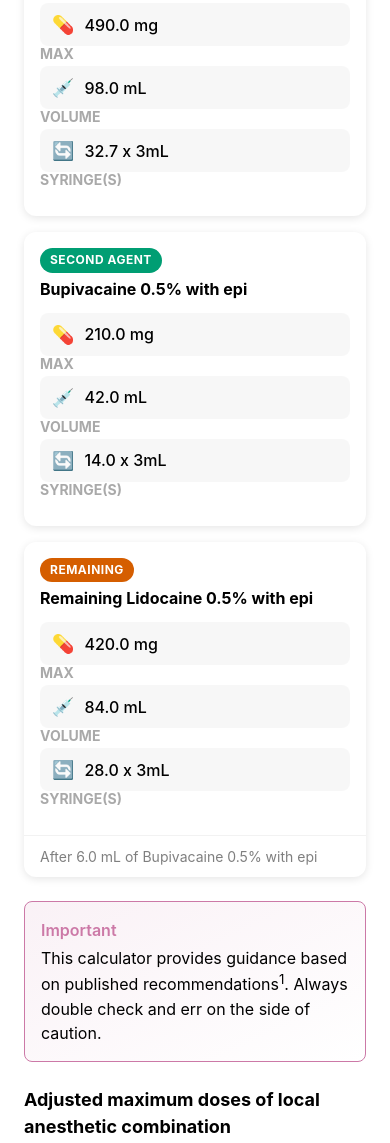
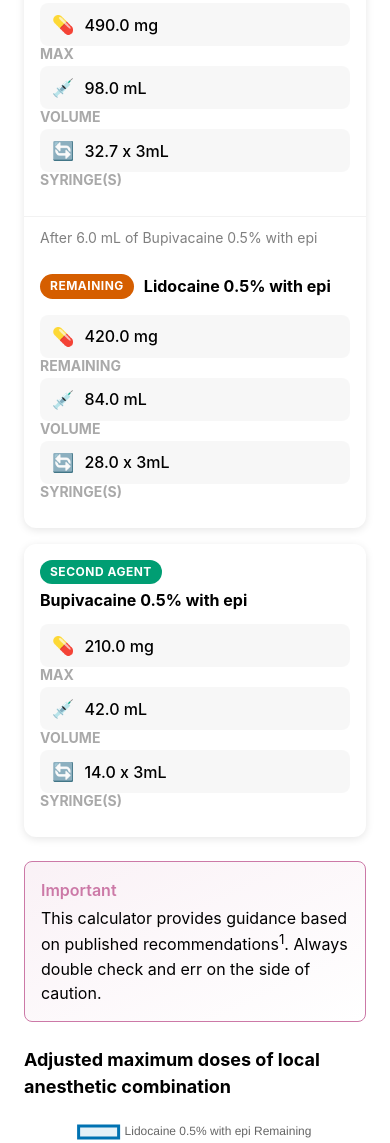
Before and after one commit to gauerle/anesthesia-calculator, a plain HTML site: page index.html in a window 390 px wide. Shown: the part 854-1997 px from the top of the page. Drawn offline with nearby package versions, Linux system fonts and the light colour scheme.

Commit message:
Update index.html

```diff
--- a/index.html
+++ b/index.html
@@ -90,13 +90,6 @@
       transition: all 0.2s ease;
     }
 
-    @media (max-width: 768px) {
-      .unit-button {
-        padding: 8px 10px;
-        font-size: var(--font-size-sm);
-      }
-    }
-
     .unit-button.active {
       background-color: var(--color-primary);
       color: white;
@@ -139,12 +132,6 @@
       -webkit-appearance: none;
       -moz-appearance: none;
       appearance: none;
-    }
-
-    @media (max-width: 768px) {
-      #weight {
-        max-width: 120px;
-      }
     }
 
     select {
@@ -196,16 +183,6 @@
         margin-right: 16px;
         margin-bottom: 8px;
         padding-left: 0;
-    }
-
-    @media (max-width: 480px) {
-        .card-title {
-            flex-wrap: wrap;
-        }
-
-        .agent-label {
-            margin-bottom: 4px;
-        }
     }
 
     .agent-label {
@@ -292,22 +269,6 @@
         opacity: 0.5;
     }
 
-    @media (max-width: 768px) {
-      .card-content {
-        flex-direction: column;
-        align-items: flex-start;
-      }
-
-      .card-title {
-        margin-bottom: 12px;
-        width: 100%;
-      }
-
-      .metric-container {
-        width: 100%;
-      }
-    }
-
     .error-message {
       color: var(--color-danger);
       font-weight: bold;
@@ -317,24 +278,48 @@
       background-color: rgba(213, 94, 0, 0.1);
     }
 
-    .important-admonition {
+    .important-admonition, .warning-admonition {
       display: flex;
       margin: var(--spacing-lg) 0;
       padding: var(--spacing-md);
-    border: 1px solid var(--color-warning);
-    background: linear-gradient(to bottom right, rgba(204, 121, 167, 0.1), rgba(204, 121, 167, 0));
       border-radius: var(--border-radius);
       color: var(--color-text);
     }
 
-  .important-content {
+    .important-admonition {
+      border: 1px solid var(--color-warning);
+      background: linear-gradient(to bottom right, rgba(204, 121, 167, 0.1), rgba(204, 121, 167, 0));
+    }
+
+    .warning-admonition {
+      border: 1px solid var(--color-danger);
+      background: linear-gradient(to bottom right, rgba(213, 94, 0, 0.1), rgba(213, 94, 0, 0));
+    }
+
+    .important-content, .warning-content {
       flex: 1;
     }
 
+    .important-title, .warning-title {
+      font-weight: 600;
+      margin-bottom: var(--spacing-xs);
+    }
+
     .important-title {
-    font-weight: 600;
       color: var(--color-warning);
+    }
+
+    .warning-content p:first-of-type {
+      text-indent: 2em;
+    }
+
+    .warning-content p {
       margin-bottom: var(--spacing-xs);
+      text-align: justify;
+    }
+
+    .warning-title {
+      color: var(--color-danger);
     }
 
     .disclaimer-section {
@@ -497,6 +482,48 @@
         width: 100%;
         margin-right: 0;
       }
+
+      .unit-button {
+        padding: 8px 10px;
+        font-size: var(--font-size-sm);
+      }
+
+      #weight {
+        max-width: 120px;
+      }
+
+      .card-content {
+        flex-direction: column;
+        align-items: flex-start;
+      }
+
+      .card-title {
+        margin-bottom: 12px;
+        width: 100%;
+      }
+
+      .metric-container {
+        width: 100%;
+      }
+
+      .card-title {
+        flex-wrap: wrap;
+      }
+
+      .agent-label {
+        margin-bottom: 4px;
+      }
+    }
+
+    @media (min-width: 769px) {
+      #results {
+        display: flex;
+        gap: var(--spacing-md);
+      }
+
+      .result-column {
+        flex: 1;
+      }
     }
 
     *:focus-visible {
@@ -624,10 +651,12 @@
         </div>
     </div>
 
-    <div>
-      <h3>Local Anesthetic Systemic Toxicity (LAST)</h3>
+    <div class="warning-admonition">
+      <div class="warning-content">
+        <div class="warning-title">Local Anesthetic Systemic Toxicity (LAST)</div>
         <p>LAST is a rare but potentially life-threatening event resulting from systemic absorption of local anesthetic agents. Clinicians must be vigilant for early signs and symptoms, which can progress rapidly. Initial manifestations often involve the central nervous system, including circumoral numbness, metallic taste, lightheadedness, visual and auditory disturbances, and anxiety. This can be followed by more severe CNS toxicity such as drowsiness, slurred speech, muscle twitching, and ultimately, seizures. Cardiovascular involvement may present with hypertension and tachycardia initially, followed by hypotension, bradycardia, various arrhythmias, and potentially cardiac arrest.</p>
         <p>This calculator provides guidance on maximum recommended dosages based on established guidelines and patient factors. However, it is the sole responsibility of the administering physician to carefully consider individual patient characteristics, employ meticulous injection techniques, and continuously monitor for any signs or symptoms of LAST throughout the procedure and immediate post-procedural period. Prompt recognition and appropriate management, including immediate cessation of local anesthetic administration and adherence to established treatment protocols, are critical in mitigating the risks associated with LAST.</p>
+      </div>
     </div>
 
     <div class="references">
@@ -642,8 +671,6 @@
   <script>
     // Define anesthetic agents data outside the class
     const ANESTHETIC_AGENTS = [
-      { name: "Lidocaine 0.1% (no liposuction)", maxMgKg: 28, maxTotalMg: 300, concentration: 0.1 },
-      { name: "Lidocaine 0.1% (with liposuction)", maxMgKg: 55, maxTotalMg: 300, concentration: 0.1 },
       { name: "Lidocaine 0.5%", maxMgKg: 5, maxTotalMg: 300, concentration: 0.5 },
       { name: "Lidocaine 1%", maxMgKg: 5, maxTotalMg: 300, concentration: 1 },
       { name: "Lidocaine 2%", maxMgKg: 5, maxTotalMg: 300, concentration: 2 },
@@ -690,12 +717,8 @@
       constructor() {
         this.SYRINGE_VOLUME = 3;
         this.DEBOUNCE_DELAY = 300;
-
-        // Use the globally defined agents data
         this.agents = ANESTHETIC_AGENTS;
-
         this.elements = this.cacheElements();
-
         this.state = {
           weight: 70,
           weightUnit: 'kg',
@@ -706,11 +729,9 @@
           debounceTimer: null,
           isCalculating: false
         };
-
         this.init();
       }
 
-      // Simplified element caching
       cacheElements() {
         const elements = {};
         [
@@ -729,10 +750,16 @@
         return elements;
       }
 
-      // Initialize the calculator
       init() {
         if (typeof Chart === 'undefined') {
-          this.loadChartJs();
+          const scriptEl = document.createElement('script');
+          scriptEl.src = 'https://cdnjs.cloudflare.com/ajax/libs/Chart.js/3.9.1/chart.min.js';
+          scriptEl.onload = () => this.init();
+          scriptEl.onerror = () => {
+            this.showError('Failed to load Chart.js. The calculator will provide numerical results without visualization.');
+            this.calculateDoses();
+          };
+          document.head.appendChild(scriptEl);
           return;
         }
 
@@ -742,27 +769,12 @@
         this.calculateDoses();
       }
 
-      // Load Chart.js if not available
-      loadChartJs() {
-        const scriptEl = document.createElement('script');
-        scriptEl.src = 'https://cdnjs.cloudflare.com/ajax/libs/Chart.js/3.9.1/chart.min.js';
-        scriptEl.onload = () => this.init();
-        scriptEl.onerror = () => {
-          this.showError('Failed to load Chart.js. The calculator will provide numerical results without visualization.');
-          this.calculateDoses();
-        };
-        document.head.appendChild(scriptEl);
-      }
-
-      // Populate agent dropdowns
       populateAgentSelectors() {
         const { agent1, agent2 } = this.elements;
 
-        // Clear existing options
         agent1.innerHTML = '';
         agent2.innerHTML = '';
 
-        // Populate dropdowns
         this.agents.forEach(agent => {
           if (agent.name !== "None") {
             agent1.appendChild(new Option(agent.name, agent.name));
@@ -770,71 +782,58 @@
           agent2.appendChild(new Option(agent.name, agent.name));
         });
 
-        // Set values from state
         agent1.value = this.state.agent1;
         agent2.value = this.state.agent2;
 
         this.updateAgent2DoseVisibility();
       }
 
-      // Simplified event listener setup
       setupEventListeners() {
-        // Standard input handlers for weight, agent1, and plannedDose2
         [this.elements.weight, this.elements.agent1, this.elements.plannedDose2].forEach(el =>
           el.addEventListener('input', () => this.debouncedCalculate())
         );
 
-        // Validation
         [this.elements.weight, this.elements.plannedDose2].forEach(el =>
           el.addEventListener('invalid', e => e.preventDefault())
         );
 
-        // Handle agent2 change separately for visibility update
         this.elements.agent2.addEventListener('change', () => {
           this.updateAgent2DoseVisibility();
           this.debouncedCalculate();
         });
 
-        // Weight unit toggle
         [this.elements.kgButton, this.elements.lbsButton].forEach(button =>
           button.addEventListener('click', () => this.setWeightUnit(button.dataset.unit))
         );
 
-        // Form submit
         this.elements['calculator-form'].addEventListener('submit', e => {
           e.preventDefault();
           if (this.updateState()) this.calculateDoses();
         });
 
-        // Redraw chart on window resize
         window.addEventListener('resize', () => {
           if (this.state.chartInstance) this.debouncedCalculate();
         });
       }
 
-      // Toggle visibility of second agent dose input
       updateAgent2DoseVisibility() {
         this.elements.agent2DoseGroup.style.display =
           this.elements.agent2.value === 'None' ? 'none' : 'block';
       }
 
-      // Update state from input values and validate
       updateState() {
         const { weight, plannedDose2, agent1, agent2, weightUnit } = this.elements;
         const weightValue = parseFloat(weight.value);
         const dose2Value = parseFloat(plannedDose2.value);
 
-        // Validate weight
         const isWeightValid = weightValue > 0 && !isNaN(weightValue);
         weight.classList.toggle('invalid-input', !isWeightValid);
         if (isWeightValid) this.state.weight = weightValue;
 
-        // Validate planned dose
         const isDoseValid = dose2Value >= 0 && !isNaN(dose2Value);
         plannedDose2.classList.toggle('invalid-input', !isDoseValid);
         if (isDoseValid) this.state.plannedDose2 = dose2Value;
 
-        // Update selected agents and weight unit
         this.state.agent1 = agent1.value;
         this.state.agent2 = agent2.value;
         this.state.weightUnit = weightUnit.value;
@@ -842,25 +841,21 @@
         return isWeightValid && isDoseValid;
       }
 
-      // Set weight unit and update UI
       setWeightUnit(unit) {
         const { kgButton, lbsButton, weightUnit } = this.elements;
 
-        // Update aria states and classes
         [kgButton, lbsButton].forEach(button => {
           const isActive = button.dataset.unit === unit;
           button.setAttribute('aria-pressed', isActive);
           button.classList.toggle('active', isActive);
         });
 
-        // Update state
         weightUnit.value = unit;
         this.state.weightUnit = unit;
 
         this.debouncedCalculate();
       }
 
-      // Debounce calculation for better performance
       debouncedCalculate() {
         if (this.state.debounceTimer) {
           clearTimeout(this.state.debounceTimer);
@@ -879,23 +874,18 @@
         }, this.DEBOUNCE_DELAY);
       }
 
-      // Get weight in kg regardless of input unit
       getWeightKg() {
-        return this.state.weightUnit === 'kg' ?
-          this.state.weight : this.state.weight / 2.20462;
+        return this.state.weightUnit === 'kg' ? this.state.weight : this.state.weight / 2.20462;
       }
 
-      // Get agent data by name
       getAgentByName(name) {
         return this.agents.find(a => a.name === name) || null;
       }
 
-      // Show error message
       showError(message) {
         this.elements.results.innerHTML = `<div class="error-message" role="alert">${message}</div>`;
       }
 
-      // Format number with consistent decimal places
       formatNumber(num) {
         return num.toLocaleString('en-US', {
           minimumFractionDigits: 1,
@@ -903,17 +893,14 @@
         });
       }
 
-      // Calculate maximum dose
       calculateMaxDose(agent, weight) {
         return Math.min(weight * agent.maxMgKg, agent.maxTotalMg);
       }
 
-      // Calculate maximum volume
       calculateMaxVolume(agent, maxMg) {
         return agent.concentration > 0 ? maxMg / (10 * agent.concentration) : 0;
       }
 
-      // Reset chart instance
       resetChart() {
         if (this.state.chartInstance) {
           this.state.chartInstance.destroy();
@@ -921,14 +908,6 @@
         }
       }
 
-      // Handle calculation errors
-      handleCalculationError(error) {
-        console.error('Calculation error:', error);
-        const errorMessage = error.message || 'Please check your inputs.';
-        this.showError(`Error calculating doses: ${errorMessage}`);
-      }
-
-      // Create chart base options
       getChartBaseOptions(isMobile = window.innerWidth < 768) {
         const textColor = getComputedStyle(document.documentElement).getPropertyValue('--color-text');
 
@@ -965,7 +944,6 @@
         };
       }
 
-      // Get scale options helper
       getScaleOptions(title, max, isMobile = window.innerWidth < 768) {
         return {
           title: {
@@ -981,7 +959,6 @@
         };
       }
 
-      // Update chart with data
       updateChart(chartData) {
         try {
           this.resetChart();
@@ -991,7 +968,6 @@
           const baseOptions = this.getChartBaseOptions();
           const { type, options, data } = chartData;
 
-          // Merge options with deep nested properties handled correctly
           const mergedOptions = {
             ...baseOptions,
             ...options,
@@ -1028,7 +1004,6 @@
         }
       }
 
-      // Create single agent chart configuration
       createSingleAgentChartConfig(agent, maxMl) {
         const isMobile = window.innerWidth < 768;
 
@@ -1059,11 +1034,9 @@
         };
       }
 
-      // Create combination chart configuration
       createCombinationChartConfig(agent1, agent2, maxMl1, maxMl2, plannedDose2, plannedRemainingMl1) {
         const isMobile = window.innerWidth < 768;
 
-        // Generate plot data
         const interpolatedData = Array.from(
           {length: Math.ceil(maxMl2) + 1},
           (_, x) => ({x, y: Math.max(0, maxMl1 - (maxMl1 / maxMl2) * x)})
@@ -1144,21 +1117,71 @@
         };
       }
 
-      // Generate HTML for result card
-      generateAgentCard(name, maxMg, maxMl, syringes, cardClass, info = '') {
-        const cardLabels = {
-          'primary-agent': 'FIRST AGENT',
-          'secondary-agent': 'SECOND AGENT',
-          'remaining-agent': 'REMAINING'
-        };
-
-        const label = cardLabels[cardClass] || 'AGENT';
-
-        return `
-          <div class="result-card ${cardClass}">
+      generateCombinedPrimaryCard(name, maxMg, maxMl, syringes, remainingInfo = null) {
+        let html = `
+          <div class="result-card primary-agent">
             <div class="card-content">
               <div class="card-title">
-                <span class="agent-label">${label}</span>
+                <span class="agent-label">FIRST AGENT</span>
+                <span class="agent-name">${name}</span>
+              </div>
+              <div class="metric-container">
+                <div class="metric">
+                  <span class="metric-icon">💊</span>
+                  <span class="metric-value">${this.formatNumber(maxMg)} mg</span>
+                  <span class="metric-label">MAX</span>
+                </div>
+                <div class="metric">
+                  <span class="metric-icon">💉</span>
+                  <span class="metric-value">${this.formatNumber(maxMl)} mL</span>
+                  <span class="metric-label">VOLUME</span>
+                </div>
+                <div class="metric">
+                  <span class="metric-icon">🔄</span>
+                  <span class="metric-value">${this.formatNumber(maxMl / this.SYRINGE_VOLUME)} x ${this.SYRINGE_VOLUME}mL</span>
+                  <span class="metric-label">SYRINGE(S)</span>
+                </div>
+              </div>
+            </div>`;
+
+        if (remainingInfo) {
+          html += `
+            <div class="info-text">${remainingInfo.info}</div>
+            <div class="card-content">
+              <div class="card-title">
+                <span class="agent-label" style="background-color: #D55E00;">REMAINING</span>
+                <span class="agent-name">${name}</span>
+              </div>
+              <div class="metric-container">
+                <div class="metric">
+                  <span class="metric-icon">💊</span>
+                  <span class="metric-value">${this.formatNumber(remainingInfo.maxMg)} mg</span>
+                  <span class="metric-label">REMAINING</span>
+                </div>
+                <div class="metric">
+                  <span class="metric-icon">💉</span>
+                  <span class="metric-value">${this.formatNumber(remainingInfo.maxMl)} mL</span>
+                  <span class="metric-label">VOLUME</span>
+                </div>
+                <div class="metric">
+                  <span class="metric-icon">🔄</span>
+                  <span class="metric-value">${this.formatNumber(remainingInfo.maxMl / this.SYRINGE_VOLUME)} x ${this.SYRINGE_VOLUME}mL</span>
+                  <span class="metric-label">SYRINGE(S)</span>
+                </div>
+              </div>
+            </div>`;
+        }
+
+        html += `</div>`;
+        return html;
+      }
+
+      generateSecondaryCard(name, maxMg, maxMl, syringes) {
+        return `
+          <div class="result-card secondary-agent">
+            <div class="card-content">
+              <div class="card-title">
+                <span class="agent-label">SECOND AGENT</span>
                 <span class="agent-name">${name}</span>
               </div>
               <div class="metric-container">
@@ -1179,73 +1202,10 @@
                 </div>
               </div>
             </div>
-            ${info ? `<div class="info-text">${info}</div>` : ''}
           </div>
         `;
       }
 
-      // Process second agent and return HTML
-      processSecondAgent(agent1, maxMg1, maxMl1, weight) {
-        const agent2 = this.getAgentByName(this.state.agent2);
-        if (!agent2 || agent2.name === "None") {
-          // Create single agent chart
-          const chartConfig = this.createSingleAgentChartConfig(agent1, maxMl1);
-          this.updateChart(chartConfig);
-          return '';
-        }
-
-        const plannedDose2 = this.state.plannedDose2;
-        const maxMg2 = this.calculateMaxDose(agent2, weight);
-        const maxMl2 = this.calculateMaxVolume(agent2, maxMg2);
-
-        if (maxMl2 <= 0) {
-          return `
-            <div class="error-message" role="alert">
-              Cannot calculate combination - maximum dose for ${agent2.name} is zero. Please select a different agent.
-            </div>
-          `;
-        }
-
-        // Add second agent card
-        let html = this.generateAgentCard(
-          agent2.name, maxMg2, maxMl2, maxMl2 / this.SYRINGE_VOLUME, 'secondary-agent'
-        );
-
-        // Calculate remaining first agent after second agent dose
-        const plannedRemainingMg1 = maxMg1 * (1 - plannedDose2 / maxMl2);
-        const plannedRemainingMl1 = this.calculateMaxVolume(agent1, plannedRemainingMg1);
-
-        if (plannedDose2 <= maxMl2) {
-          // Add remaining agent card
-          html += this.generateAgentCard(
-            `Remaining ${agent1.name}`,
-            plannedRemainingMg1,
-            plannedRemainingMl1,
-            plannedRemainingMl1 / this.SYRINGE_VOLUME,
-            'remaining-agent',
-            `After ${this.formatNumber(plannedDose2)} mL of ${agent2.name}`
-          );
-        } else {
-          // Show error for excessive second agent dose
-          html += `
-            <div class="error-message" role="alert">
-              Planned dose of ${this.formatNumber(plannedDose2)} mL exceeds maximum dose of ${this.formatNumber(maxMl2)} mL for ${agent2.name}.
-            </div>
-          `;
-        }
-
-        // Create combination chart
-        const chartConfig = this.createCombinationChartConfig(
-          agent1, agent2, maxMl1, maxMl2,
-          Math.min(plannedDose2, maxMl2),
-          Math.max(0, plannedRemainingMl1)
-        );
-        this.updateChart(chartConfig);
-
-        return html;
-      }
-
-      // Calculate and display dose results
       calculateDoses() {
         try {
           const weight = this.getWeightKg();
@@ -1260,22 +1220,93 @@
             return;
           }
 
-          // Calculate first agent doses
           const maxMg1 = this.calculateMaxDose(agent1, weight);
           const maxMl1 = this.calculateMaxVolume(agent1, maxMg1);
 
-          let resultsHTML = this.generateAgentCard(
-            agent1.name, maxMg1, maxMl1, maxMl1 / this.SYRINGE_VOLUME, 'primary-agent'
+          const isMobile = window.innerWidth <= 768;
+          let resultsHTML = '';
+
+          const agent2 = this.getAgentByName(this.state.agent2);
+          if (!agent2 || agent2.name === "None") {
+            const chartConfig = this.createSingleAgentChartConfig(agent1, maxMl1);
+            this.updateChart(chartConfig);
+
+            resultsHTML = this.generateCombinedPrimaryCard(
+              agent1.name, maxMg1, maxMl1, maxMl1 / this.SYRINGE_VOLUME
+            );
+          } else {
+            const plannedDose2 = this.state.plannedDose2;
+            const maxMg2 = this.calculateMaxDose(agent2, weight);
+            const maxMl2 = this.calculateMaxVolume(agent2, maxMg2);
+
+            if (maxMl2 <= 0) {
+              this.showError(`Cannot calculate combination - maximum dose for ${agent2.name} is zero. Please select a different agent.`);
+              return;
+            }
+
+            const plannedRemainingMg1 = maxMg1 * (1 - plannedDose2 / maxMl2);
+            const plannedRemainingMl1 = this.calculateMaxVolume(agent1, plannedRemainingMg1);
+
+            if (!isMobile) {
+              resultsHTML = '<div class="result-column">';
+            }
+
+            if (plannedDose2 <= maxMl2) {
+              const remainingInfo = {
+                maxMg: plannedRemainingMg1,
+                maxMl: plannedRemainingMl1,
+                info: `After ${this.formatNumber(plannedDose2)} mL of ${agent2.name}`
+              };
+
+              resultsHTML += this.generateCombinedPrimaryCard(
+                agent1.name, maxMg1, maxMl1, maxMl1 / this.SYRINGE_VOLUME, remainingInfo
               );
 
-          this.resetChart();
+              if (!isMobile) {
+                resultsHTML += '</div><div class="result-column">';
+              }
 
-          // Process second agent if selected
-          resultsHTML += this.processSecondAgent(agent1, maxMg1, maxMl1, weight);
+              resultsHTML += this.generateSecondaryCard(
+                agent2.name, maxMg2, maxMl2, maxMl2 / this.SYRINGE_VOLUME
+              );
+
+              const chartConfig = this.createCombinationChartConfig(
+                agent1, agent2, maxMl1, maxMl2,
+                Math.min(plannedDose2, maxMl2),
+                Math.max(0, plannedRemainingMl1)
+              );
+              this.updateChart(chartConfig);
+
+            } else {
+              resultsHTML += this.generateCombinedPrimaryCard(
+                agent1.name, maxMg1, maxMl1, maxMl1 / this.SYRINGE_VOLUME
+              );
+
+              if (!isMobile) {
+                resultsHTML += '</div><div class="result-column">';
+              }
+
+              resultsHTML += this.generateSecondaryCard(
+                agent2.name, maxMg2, maxMl2, maxMl2 / this.SYRINGE_VOLUME
+              );
+
+              resultsHTML += `
+                <div class="error-message" role="alert">
+                  Planned dose of ${this.formatNumber(plannedDose2)} mL exceeds maximum dose of ${this.formatNumber(maxMl2)} mL for ${agent2.name}.
+                </div>
+              `;
+            }
+
+            if (!isMobile) {
+              resultsHTML += '</div>';
+            }
+          }
 
           this.elements.results.innerHTML = resultsHTML;
         } catch (error) {
-          this.handleCalculationError(error);
+          console.error('Calculation error:', error);
+          const errorMessage = error.message || 'Please check your inputs.';
+          this.showError(`Error calculating doses: ${errorMessage}`);
         }
       }
     }
```
Lines whose indentation alone changed are shown as unchanged.
